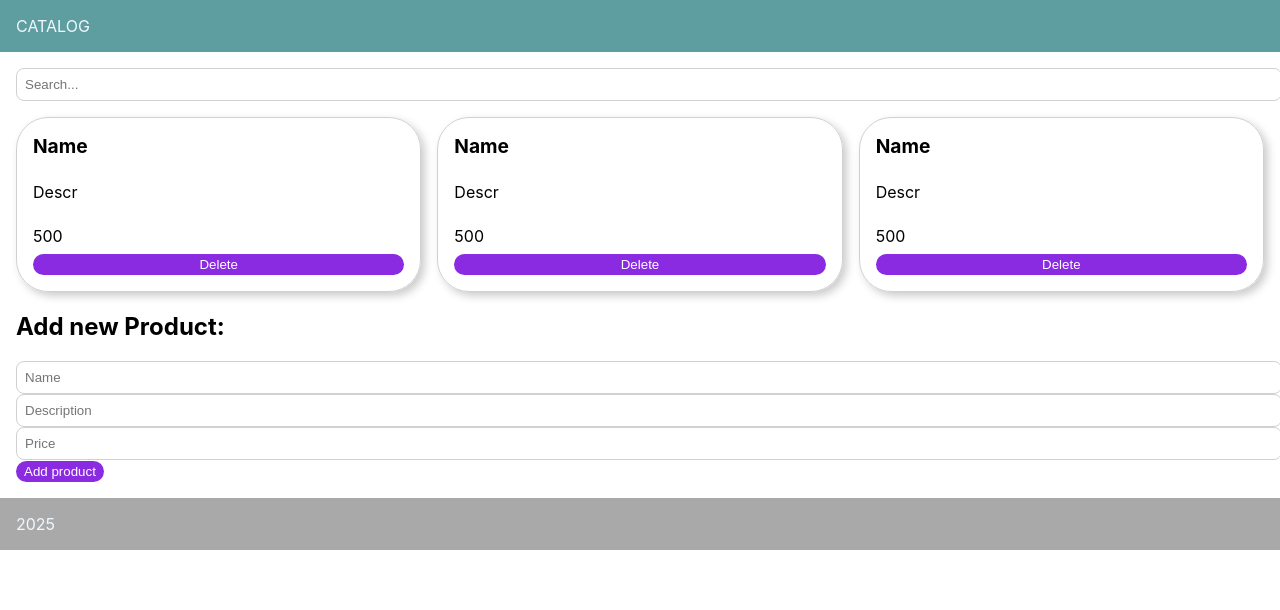
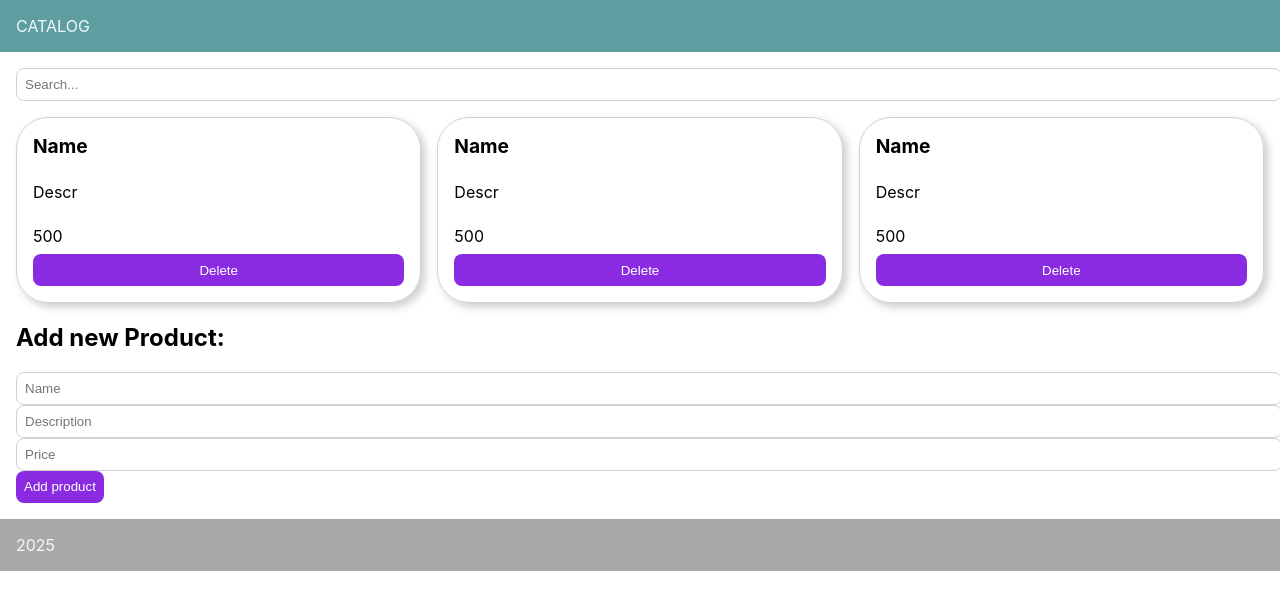
Before and after one commit to grimfand/test-catalog, a React (Create React App) app: page / in a window 1280 px wide. Shown: the top 610 px of the page. Built offline with nearby package versions, Linux system fonts and the light colour scheme.

Commit message:
style: height

```diff
--- a/src/components/UI/button/Button.module.css
+++ b/src/components/UI/button/Button.module.css
@@ -1,9 +1,10 @@
 .button {
+	height: 2rem;
 	padding: 0.2rem 0.5rem;
 	background-color: blueviolet;
 	border: 1px solid blueviolet;
 	border: 0px;
-	border-radius: 1rem;
+	border-radius: 0.5rem;
 	cursor: pointer;
 	color: white;
 }
```
